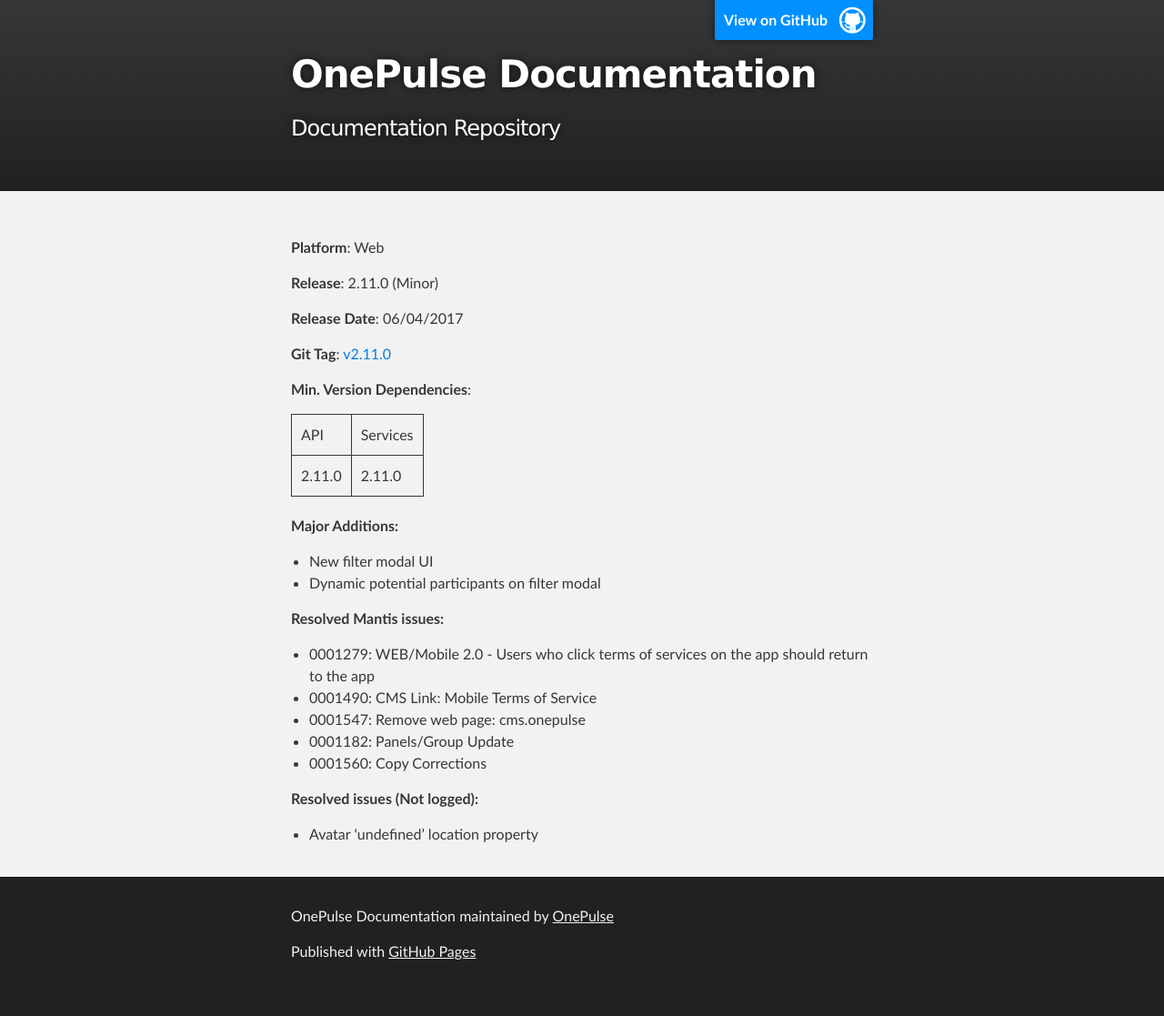
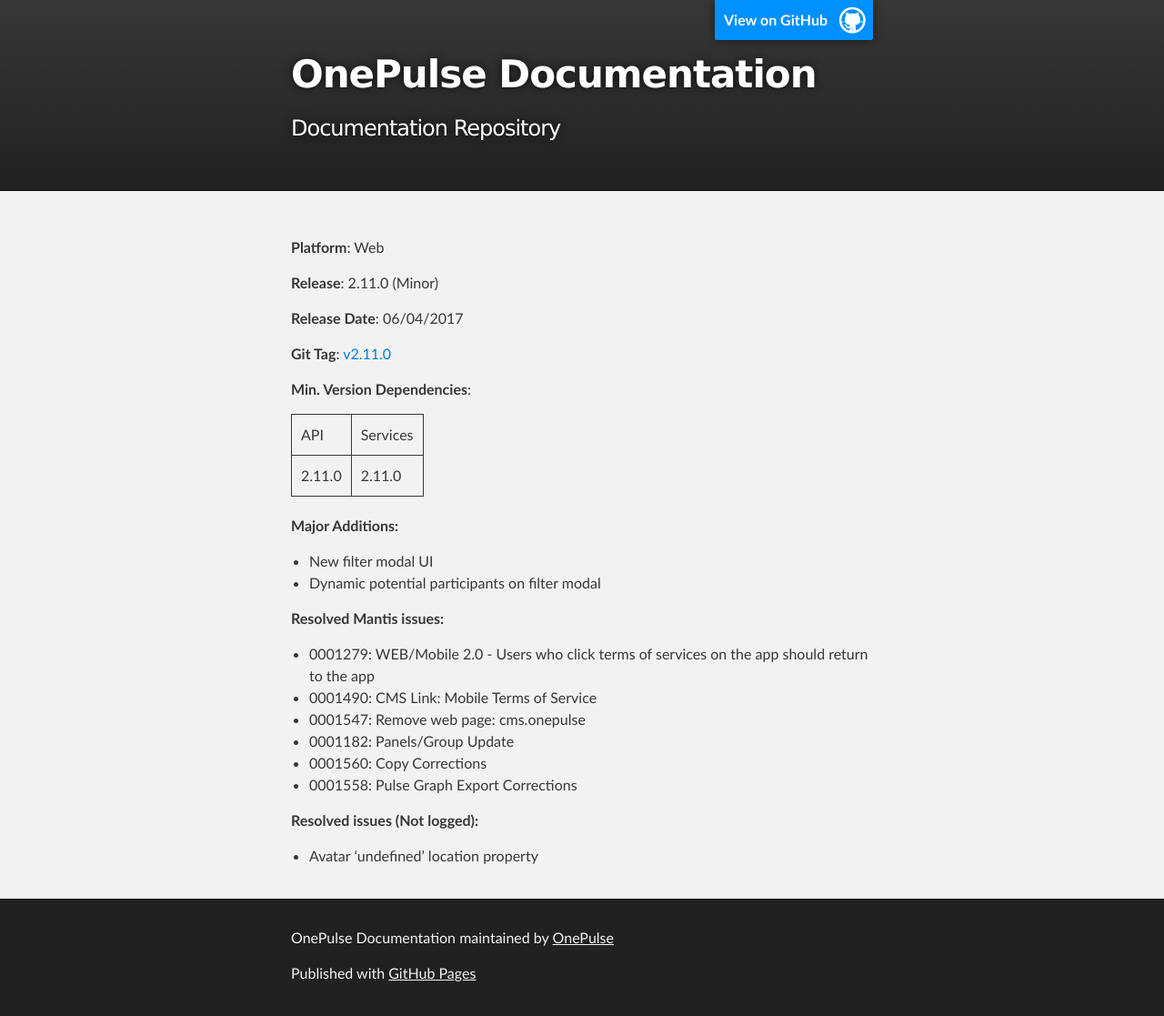
Before and after one commit to OnePulse/documentation, a Jekyll site: the page built from public/release-notes/web/2.11.0.md, in a window 1280 px wide. Shown: the whole page at 91% size. Built offline with Jekyll 4.4.1, drawn with Linux system fonts in a browser that asks for light colours; before the commit the page ends 1093 px from its top, so only the background shows below that.

Commit message:
Add item to web v2.11.0

```diff
--- a/public/release-notes/web/2.11.0.md
+++ b/public/release-notes/web/2.11.0.md
@@ -33,6 +33,7 @@
 *   0001547: Remove web page: cms.onepulse
 *   0001182: Panels/Group Update
 *   0001560: Copy Corrections
+*   0001558: Pulse Graph Export Corrections
 
 **Resolved issues (Not logged):**
 *   Avatar 'undefined' location property
```
